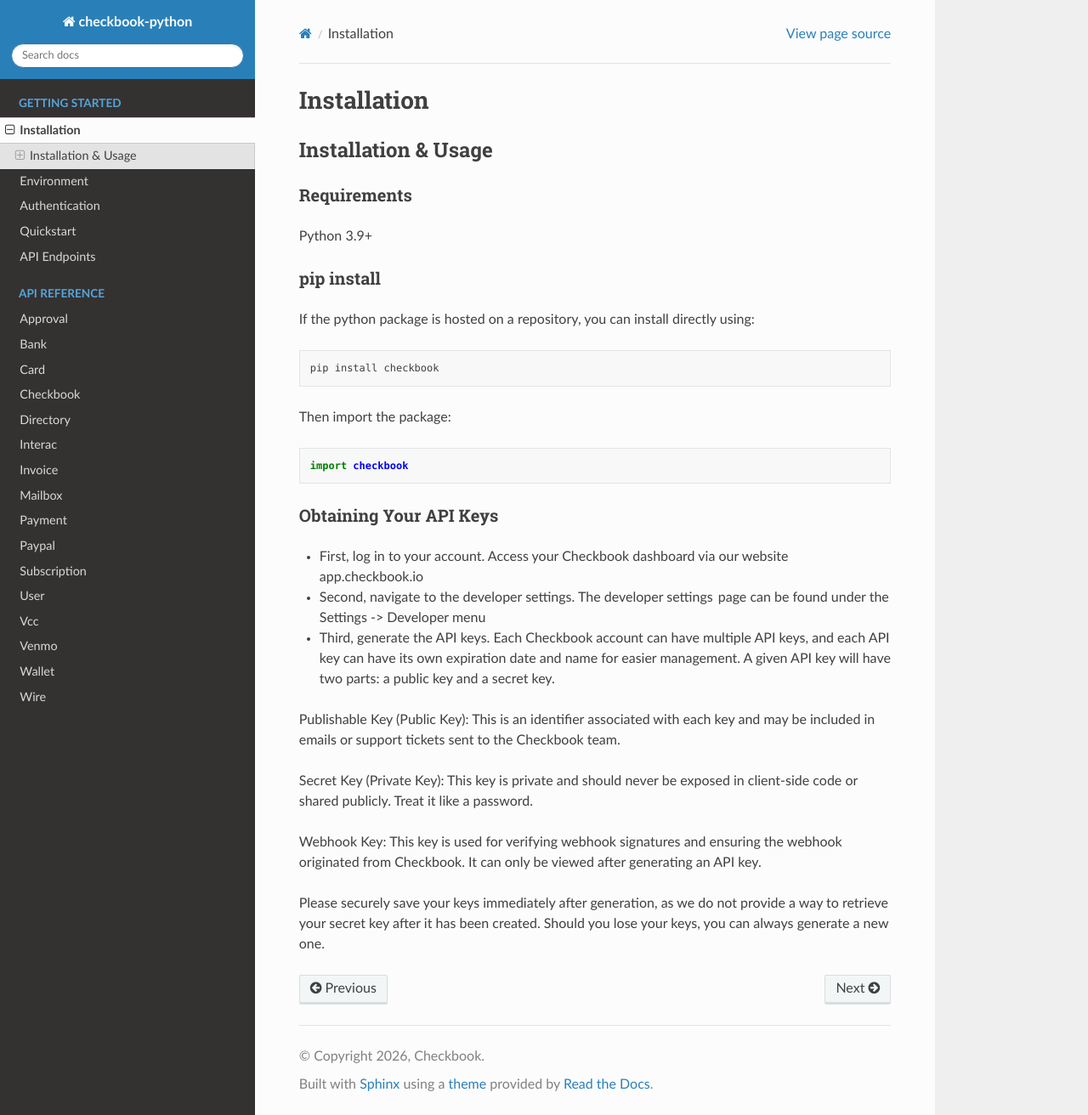
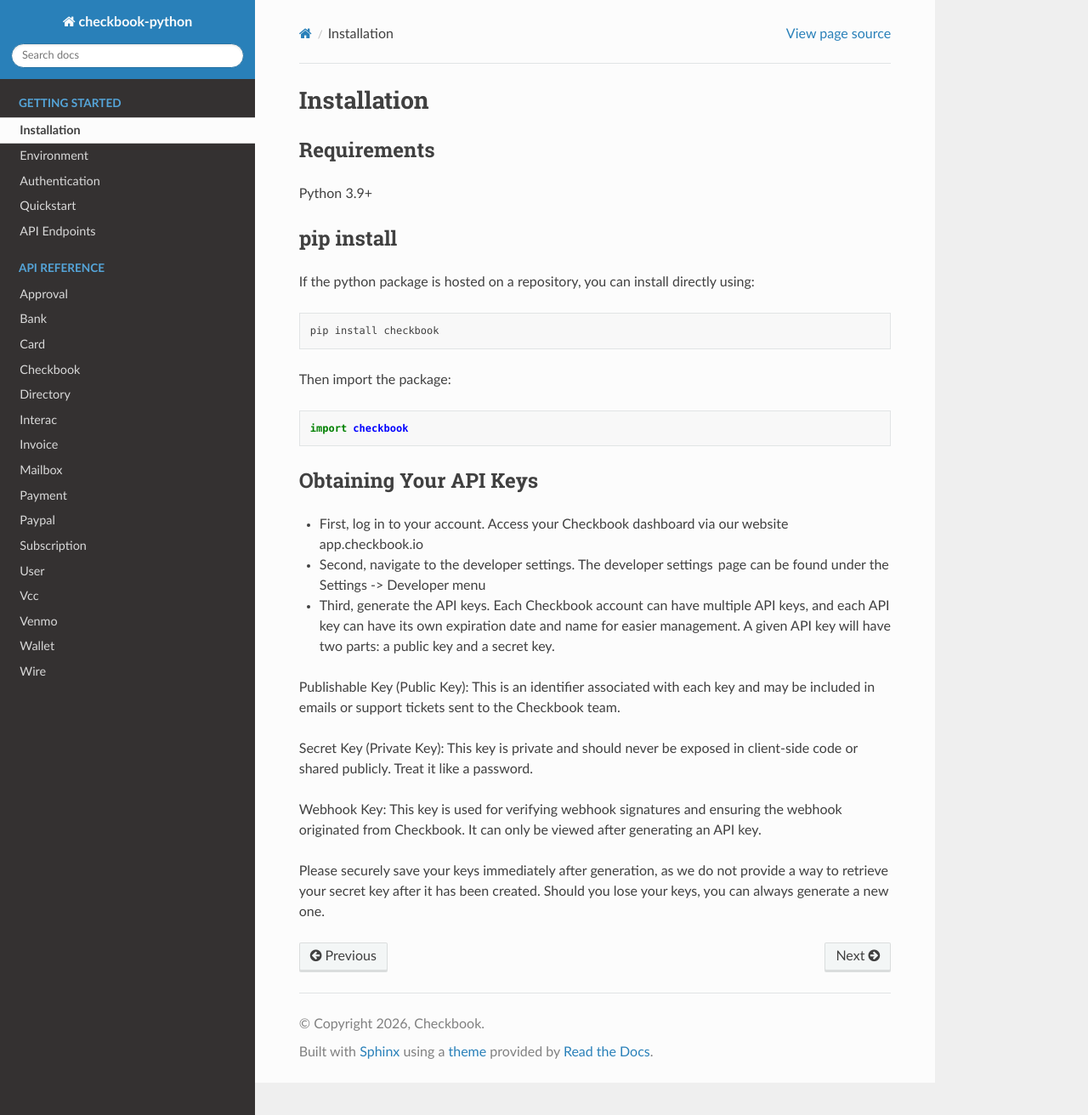
Before and after one commit to CheckbookHQ/checkbook-python, a Sphinx documentation site: the page built from docs/installation.md, in a window 1280 px wide and 1312 px high. Shown: the whole window at 85% size. Built offline with Sphinx 7.4.7 and the Read the Docs theme 3.1.0, drawn with Linux system fonts in a browser that asks for light colours.

Commit message:
Cleanup of intro page

```diff
--- a/README.md
+++ b/README.md
@@ -4,8 +4,8 @@
 <!-- END: intro -->
 
 
+## Installation
 <!-- BEGIN: install -->
-## Installation & Usage
 
 ### Requirements
 
```
Also changed, not shown: docs/index.md (+1 -0 lines), docs/installation.md (+1 -0 lines).
